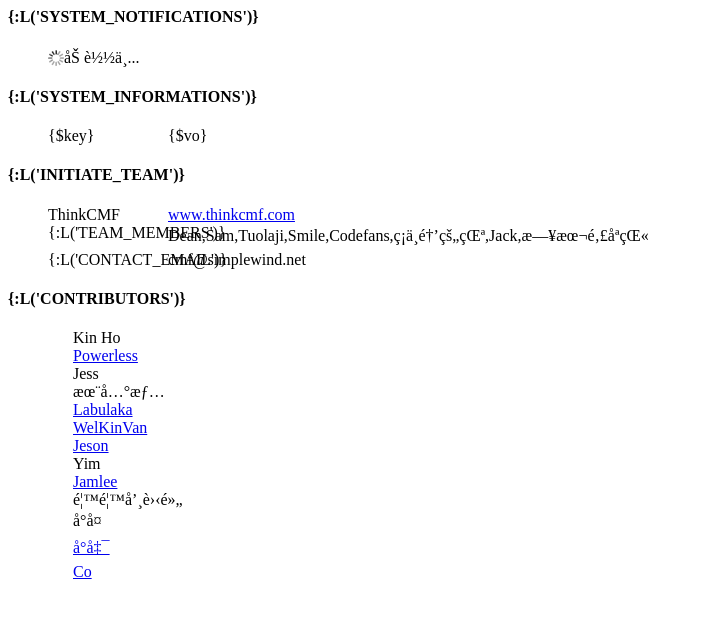
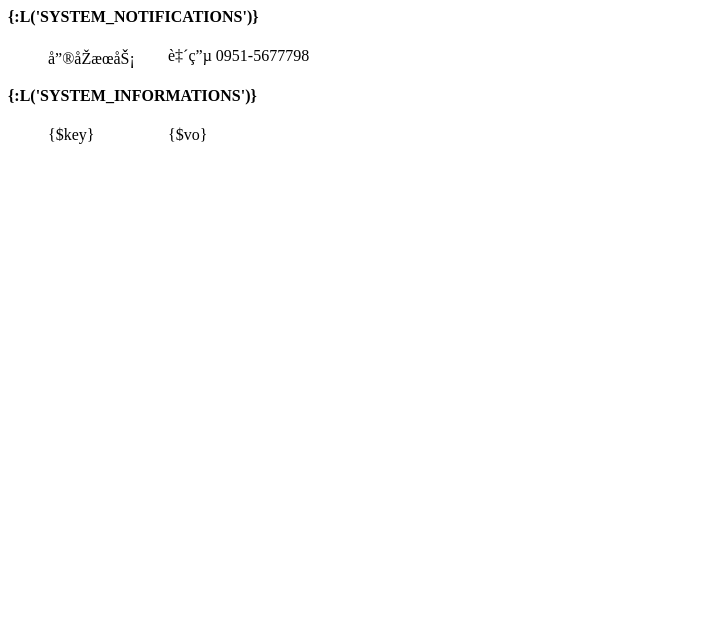
Before and after one commit to jzxyouok/licms, a PHP site: page /DbName/admin/themes/simplebootx/Admin/Main/index.html in a window 1280 px wide. Shown: the top 618 px of the page, without its empty margins (0-703 px from the left). Run offline with PHP 8.4, Linux system fonts and the light colour scheme; some libraries are stand-ins or nearby versions.

Commit message:
修改样式及内容

```diff
--- a/admin/themes/simplebootx/Admin/Main/index.html
+++ b/admin/themes/simplebootx/Admin/Main/index.html
@@ -16,7 +16,7 @@ li {
 		<h4 class="well">{:L('SYSTEM_NOTIFICATIONS')}</h4>
 		<div class="home_info">
 			<ul id="thinkcmf_notices">
-				<li><img src="__TMPL__Public/assets/images/loading.gif"style="vertical-align: middle;" /><span style="display: inline-block; vertical-align: middle;">加载中...</span></li>
+				<li><em class="title">售后服务</em><span class="content">致电 0951-5677798</span></li>
 			</ul>
 		</div>
 		<h4 class="well">{:L('SYSTEM_INFORMATIONS')}</h4>
@@ -27,54 +27,7 @@ li {
 				</volist>
 			</ul>
 		</div>
-		<h4 class="well">{:L('INITIATE_TEAM')}</h4>
-		<div class="home_info" id="home_devteam">
-			<ul>
-				<li><em>ThinkCMF</em> <a href="http://www.thinkcmf.com" target="_blank">www.thinkcmf.com</a></li>
-				<li><em>{:L('TEAM_MEMBERS')}</em> <span>Dean,Sam,Tuolaji,Smile,Codefans,睡不醒的猪,Jack,日本那只猫</span></li>
-				<li><em>{:L('CONTACT_EMAIL')}</em> <span>cmf@simplewind.net</span></li>
-			</ul>
-		</div>
-		<h4 class="well">{:L('CONTRIBUTORS')}</h4>
-		<div class="">
-			<ul class="inline" style="margin-left: 25px;">
-				<li>Kin Ho</li>
-				<li><a href="http://wzx.thinkcmf.com" target="_blank">Powerless</a></li>
-				<li>Jess</li>
-				<li>木兰情</li>
-				<li><a href="http://www.91freeweb.com/" target="_blank">Labulaka</a></li>
-				<li><a href="http://www.syousoft.com/" target="_blank">WelKinVan</a></li>
-				<li><a href="http://blog.sina.com.cn/u/1918098881" target="_blank">Jeson</a></li>
-				<li>Yim</li>
-				<li><a href="http://www.jamlee.cn/" target="_blank">Jamlee</a></li>
-				<li><a>香香咸蛋黄</a></li>
-				<li><a>小夏</a></li>
-				<li><a href="http://www.xdmeng.com" target="_blank">小凯</a></li>
-				<li><a href="https://www.devmsg.com" target="_blank">Co</a></li>
-
-			</ul>
-		</div>
 	</div>
 	<script src="__PUBLIC__/js/common.js"></script>
-	<script>
-		//获取官方通知
-		$.getJSON("http://www.thinkcmf.com/service/sms_jsonp.php?lang={$Think.LANG_SET}&v={$Think.SIMPLEWIND_CMF_VERSION}&callback=?",
-		function(data) {
-			var tpl = '<li><em class="title"></em><span class="content"></span></li>';
-			var $thinkcmf_notices = $("#thinkcmf_notices");
-			$thinkcmf_notices.empty();
-			if (data.length > 0) {
-				$.each(data, function(i, n) {
-					var $tpl = $(tpl);
-					$(".title", $tpl).html(n.title);
-					$(".content", $tpl).html(n.content);
-					$thinkcmf_notices.append($tpl);
-				});
-			} else {
-				$thinkcmf_notices.append("<li>^_^,{:L('NO_NOTICE')}~~</li>");
-			}
-
-		});
-	</script>
 </body>
 </html>
--- a/admin/themes/simplebootx/Admin/login.html
+++ b/admin/themes/simplebootx/Admin/login.html
@@ -2,7 +2,7 @@
 <html>
 	<head>
 		<meta charset="UTF-8" />
-		<title>ThinkCMF {:L('ADMIN_CENTER')}</title>
+		<title>{:L('ADMIN_CENTER')}</title>
 		<meta http-equiv="X-UA-Compatible" content="chrome=1,IE=edge" />
 		<meta name="renderer" content="webkit|ie-comp|ie-stand">
 		<meta name="robots" content="noindex,nofollow">
--- a/application/Admin/Lang/zh-cn.php
+++ b/application/Admin/Lang/zh-cn.php
@@ -1,8 +1,8 @@
 <?php
 
 return array(
-		'ADMIN_CENTER' => '后台管理中心',
-		'WELCOME_USER' => '欢迎, {$username}',
-		'WEBSITE_HOME_PAGE' => '网站首页'
+		'ADMIN_CENTER' => '内容管理系统平台',
+		'WELCOME_USER' => '欢迎你, {$username}',
+		'WEBSITE_HOME_PAGE' => '前台首页'
 
 );
--- a/data/conf/config.php
+++ b/data/conf/config.php
@@ -10,4 +10,5 @@
   'COMMENT_TIME_INTERVAL' => 60,
   'MOBILE_TPL_ENABLED' => 0,
   'HTML_CACHE_ON' => false,
+  'SP_MEMBER_EMAIL_ACTIVE' => 0,
 );
```
Also changed, not shown: admin/themes/simplebootx/Admin/boot/index.html (+5 -4 lines), application/Admin/Controller/MainController.class.php (+4 -4 lines), admin/themes/simplebootx/Public/assets/css/admin_login.css, admin/themes/simplebootx/Public/assets/images/logo-old.png (added), admin/themes/simplebootx/Public/assets/images/logo.png, public/simpleboot/themes/bluesky/simplebootadminindex.min.css, public/simpleboot/themes/bluesky/theme.min.css.
